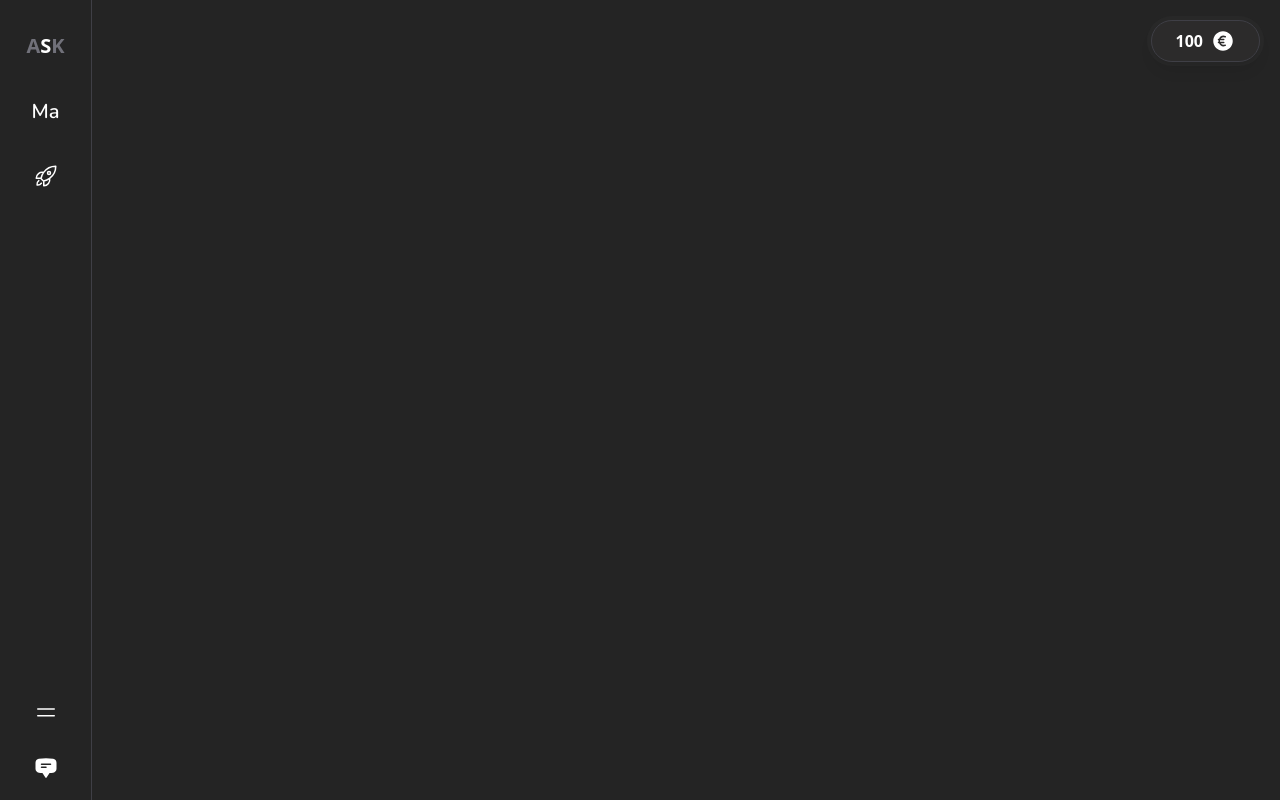
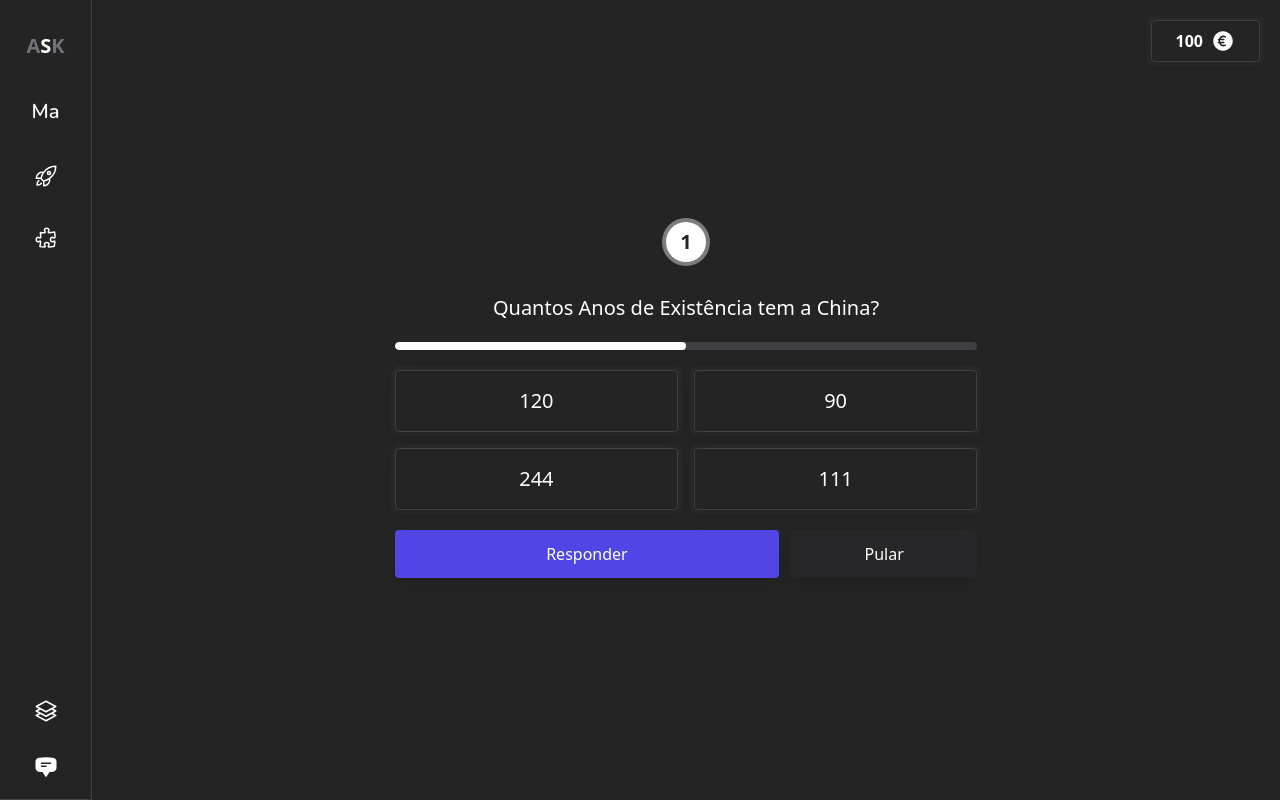
Before and after one commit to mariosalembe23/ASK, a Vue app: page / in a window 1280 px wide. Built offline with nearby package versions, Linux system fonts and the light colour scheme.

Commit message:
Terminado Layout do Projecto

```diff
--- a/src/App.vue
+++ b/src/App.vue
@@ -10,7 +10,7 @@ export default {
 </script>
 
 <template>
-  <div class="w-full h-full flex items-center">
+  <div class="w-full h-full flex retrato-tablet:flex-row flex-col items-center">
     <Navbar />
     <Main/>
   </div>
--- a/src/components/Main.vue
+++ b/src/components/Main.vue
@@ -1,8 +1,10 @@
 <template>
-  <main class="overflow-y-auto relative w-full h-screen">
+  <main
+    class="overflow-y-auto relative w-full retrato-tablet:h-screen flex retrato-tablet:m-0 mt-6 items-center justify-center"
+  >
     <header>
       <div
-        class="fixed flex justify-center ring-4 ring-[#444343] ring-opacity-15 shadow-lg border border-zinc-700 items-center gap-2 top-5 bg-[#2c2b2b] text-center rounded-full text-white  right-5  px-6 py-2 "
+        class="fixed retrato-tablet:flex hidden justify-center ring-4 ring-[#444343] ring-opacity-15 shadow-lg border border-zinc-700 items-center gap-2 top-5 bg-[#242424] text-center rounded text-white right-5 px-6 py-2"
       >
         <h5 class="font-semibold">100</h5>
         <svg
@@ -20,8 +22,62 @@
       </div>
     </header>
 
+    <div class="container_question max-w-3xl w-full p-5">
+      <header class="text-center">
+        <div
+          class="numeber_question m-auto bg-white ring-4 ring-white ring-opacity-40 w-10 h-10 rounded-full flex items-center justify-center"
+        >
+          <p class="font-bold text-xl text-[#242424]">1</p>
+        </div>
 
+        <h1 class="question pt-8 py-5 text-xl font-normal text-white">
+          Quantos Anos de Existência tem a China?
+        </h1>
+      </header>
 
+      <div class="container_options_ask retrato-tablet:w-4/5 m-auto">
+        <!-- TIME TO ANSWER A QUESTION -->
+        <div
+          class="controllerTimeResponse w-full rounded bg-zinc-700 overflow-hidden shadow-lg mb-5"
+        >
+          <div class="progress w-1/2 rounded-full h-full py-1 bg-white"></div>
+        </div>
+
+        <div
+          class="w-full grid retrato-tablet:grid-cols-2 grid-cols-2 smaller:grid-cols-1 gap-4"
+        >
+          <button
+            class="py-4 transition-all hover:ring-[#666464] hover:ring-opacity-25 hover:border-white rounded bg-[#242424] border border-zinc-700 ring-4 ring-[#444343] ring-opacity-15 shadow-lg text-white font-medium text-xl"
+          >
+            120</button
+          ><button
+            class="py-4 transition-all hover:ring-[#666464] hover:ring-opacity-25 hover:border-white rounded bg-[#242424] border border-zinc-700 ring-4 ring-[#444343] ring-opacity-15 shadow-lg text-white font-medium text-xl"
+          >
+            90</button
+          ><button
+            class="py-4 transition-all hover:ring-[#666464] hover:ring-opacity-25 hover:border-white rounded bg-[#242424] border border-zinc-700 ring-4 ring-[#444343] ring-opacity-15 shadow-lg text-white font-medium text-xl"
+          >
+            244</button
+          ><button
+            class="py-4 transition-all hover:ring-[#666464] hover:ring-opacity-25 hover:border-white rounded bg-[#242424] border border-zinc-700 ring-4 ring-[#444343] ring-opacity-15 shadow-lg text-white font-medium text-xl"
+          >
+            111
+          </button>
+        </div>
+        <div class="grid retrato-tablet:grid-cols-6 grid-cols-1 gap-3 mt-5">
+          <button
+            class="retrato-tablet:col-span-4 py-3 bg-indigo-600 text-white rounded font-medium transition-all hover:ring-4 hover:ring-indigo-700 shadow-lg ring-opacity-15"
+          >
+            Responder
+          </button>
+          <button
+            class="retrato-tablet:col-span-2 py-3 text-center font-medium rounded bg-zinc-800 shadow-lg transition-all hover:ring-4 hover:ring-zinc-800 ring-opacity-45 text-white"
+          >
+            Pular
+          </button>
+        </div>
+      </div>
+    </div>
   </main>
 </template>
 
--- a/src/components/Navbar.vue
+++ b/src/components/Navbar.vue
@@ -1,14 +1,40 @@
 <template>
-  <header class="p-5 border-r border-zinc-700 h-screen w-24">
-    <div class="w-full h-full flex flex-col justify-between">
-      <div class="container_navbar_top text-center w-full pt-3">
-        <ul class="w-full flex flex-col justify-center gap-8">
+  <header
+    class="retrato-tablet:px-5 bg-[#242424] retrato-tablet:py-5  px-3 py-4 retrato-tablet:border-r border-b w-full border-zinc-700 retrato-tablet:h-screen retrato-tablet:w-24"
+  >
+    <div
+      class="w-full h-full items-center flex retrato-tablet:flex-col flex-row justify-between"
+    >
+      <div class="container_navbar_top w-full retrato-tablet:pt-3">
+        <ul
+          class="w-full inline-flex items-center retrato-tablet:flex-col flex-row retrato-tablet:justify-center gap-3 retrato-tablet:gap-8"
+        >
+          <button
+            class="text-white transition-all hover:text-zinc-700 retrato-tablet:hidden inline-flex"
+            title="Menu"
+          >
+            <svg
+              xmlns="http://www.w3.org/2000/svg"
+              fill="none"
+              viewBox="0 0 24 24"
+              stroke-width="1.5"
+              stroke="currentColor"
+              class="w-6 h-6"
+            >
+              <path
+                stroke-linecap="round"
+                stroke-linejoin="round"
+                d="M6.429 9.75 2.25 12l4.179 2.25m0-4.5 5.571 3 5.571-3m-11.142 0L2.25 7.5 12 2.25l9.75 5.25-4.179 2.25m0 0L21.75 12l-4.179 2.25m0 0 4.179 2.25L12 21.75 2.25 16.5l4.179-2.25m11.142 0-5.571 3-5.571-3"
+              />
+            </svg>
+          </button>
+
           <li>
             <a href="#" class="text-xl font-bold text-zinc-500"
               >A<span class="text-white">S</span>K</a
             >
           </li>
-          <li>
+          <li class="retrato-tablet:inline-block hidden">
             <div
               title="Usuário"
               class="w-10 m-auto cursor-pointer text-white hover:text-[#242424] h-10 flex items-center hover:ring-4 transition-all hover: ring-white ring-opacity-30 justify-center hover:bg-white rounded-full"
@@ -16,7 +42,7 @@
               <h6 class="font-semibold font-['Nunito'] text-xl">Ma</h6>
             </div>
           </li>
-          <li>
+          <li class="retrato-tablet:inline-block hidden">
             <button
               class="text-white transition-all hover:text-zinc-700"
               title="Contribua"
@@ -37,28 +63,53 @@
               </svg>
             </button>
           </li>
+          <li class="retrato-tablet:inline-block hidden">
+            <button
+              class="text-white transition-all hover:text-zinc-700"
+              title="Guia"
+            >
+              <svg
+                xmlns="http://www.w3.org/2000/svg"
+                fill="none"
+                viewBox="0 0 24 24"
+                stroke-width="1.5"
+                stroke="currentColor"
+                class="w-6 h-6"
+              >
+                <path
+                  stroke-linecap="round"
+                  stroke-linejoin="round"
+                  d="M14.25 6.087c0-.355.186-.676.401-.959.221-.29.349-.634.349-1.003 0-1.036-1.007-1.875-2.25-1.875s-2.25.84-2.25 1.875c0 .369.128.713.349 1.003.215.283.401.604.401.959v0a.64.64 0 0 1-.657.643 48.39 48.39 0 0 1-4.163-.3c.186 1.613.293 3.25.315 4.907a.656.656 0 0 1-.658.663v0c-.355 0-.676-.186-.959-.401a1.647 1.647 0 0 0-1.003-.349c-1.036 0-1.875 1.007-1.875 2.25s.84 2.25 1.875 2.25c.369 0 .713-.128 1.003-.349.283-.215.604-.401.959-.401v0c.31 0 .555.26.532.57a48.039 48.039 0 0 1-.642 5.056c1.518.19 3.058.309 4.616.354a.64.64 0 0 0 .657-.643v0c0-.355-.186-.676-.401-.959a1.647 1.647 0 0 1-.349-1.003c0-1.035 1.008-1.875 2.25-1.875 1.243 0 2.25.84 2.25 1.875 0 .369-.128.713-.349 1.003-.215.283-.4.604-.4.959v0c0 .333.277.599.61.58a48.1 48.1 0 0 0 5.427-.63 48.05 48.05 0 0 0 .582-4.717.532.532 0 0 0-.533-.57v0c-.355 0-.676.186-.959.401-.29.221-.634.349-1.003.349-1.035 0-1.875-1.007-1.875-2.25s.84-2.25 1.875-2.25c.37 0 .713.128 1.003.349.283.215.604.401.96.401v0a.656.656 0 0 0 .658-.663 48.422 48.422 0 0 0-.37-5.36c-1.886.342-3.81.574-5.766.689a.578.578 0 0 1-.61-.58v0Z"
+                />
+              </svg>
+            </button>
+          </li>
         </ul>
       </div>
-      <div class="container_navbar_end flex flex-col gap-8 items-center">
+      <div
+        class="container_navbar_end flex retrato-tablet:flex-col flex-row gap-8 items-center"
+      >
         <button
-          class="text-white transition-all hover:text-zinc-700"
+          class="text-white transition-all hover:text-zinc-700 retrato-tablet:inline-flex hidden"
           title="Menu"
         >
           <svg
             xmlns="http://www.w3.org/2000/svg"
+            fill="none"
             viewBox="0 0 24 24"
-            fill="currentColor"
+            stroke-width="1.5"
+            stroke="currentColor"
             class="w-6 h-6"
           >
             <path
-              fill-rule="evenodd"
-              d="M3 9a.75.75 0 0 1 .75-.75h16.5a.75.75 0 0 1 0 1.5H3.75A.75.75 0 0 1 3 9Zm0 6.75a.75.75 0 0 1 .75-.75h16.5a.75.75 0 0 1 0 1.5H3.75a.75.75 0 0 1-.75-.75Z"
-              clip-rule="evenodd"
+              stroke-linecap="round"
+              stroke-linejoin="round"
+              d="M6.429 9.75 2.25 12l4.179 2.25m0-4.5 5.571 3 5.571-3m-11.142 0L2.25 7.5 12 2.25l9.75 5.25-4.179 2.25m0 0L21.75 12l-4.179 2.25m0 0 4.179 2.25L12 21.75 2.25 16.5l4.179-2.25m11.142 0-5.571 3-5.571-3"
             />
           </svg>
         </button>
         <button
-          class="text-white transition-all hover:text-zinc-700"
+          class="text-white transition-all hover:text-zinc-700 retrato-tablet:inline-block hidden"
           title="Conversar"
         >
           <svg
@@ -74,6 +125,23 @@
             />
           </svg>
         </button>
+        <div
+          class="retrato-tablet:hidden flex justify-center ring-opacity-15 items-center gap-2 bg-[#242424] text-center text-white"
+        >
+          <h5 class="font-semibold">100</h5>
+          <svg
+            xmlns="http://www.w3.org/2000/svg"
+            viewBox="0 0 24 24"
+            fill="currentColor"
+            class="w-5 h-5"
+          >
+            <path
+              fill-rule="evenodd"
+              d="M12 2.25c-5.385 0-9.75 4.365-9.75 9.75s4.365 9.75 9.75 9.75 9.75-4.365 9.75-9.75S17.385 2.25 12 2.25Zm-1.902 7.098a3.75 3.75 0 0 1 3.903-.884.75.75 0 1 0 .498-1.415A5.25 5.25 0 0 0 8.005 9.75H7.5a.75.75 0 0 0 0 1.5h.054a5.281 5.281 0 0 0 0 1.5H7.5a.75.75 0 0 0 0 1.5h.505a5.25 5.25 0 0 0 6.494 2.701.75.75 0 1 0-.498-1.415 3.75 3.75 0 0 1-4.252-1.286h3.001a.75.75 0 0 0 0-1.5H9.075a3.77 3.77 0 0 1 0-1.5h3.675a.75.75 0 0 0 0-1.5h-3c.105-.14.221-.274.348-.402Z"
+              clip-rule="evenodd"
+            />
+          </svg>
+        </div>
       </div>
     </div>
   </header>
--- a/tailwind.config.js
+++ b/tailwind.config.js
@@ -5,6 +5,24 @@ export default {
     "./src/**/*.{vue,js,ts,jsx,tsx}",
   ],
   theme: {
+    screens: {
+      "smaller": {"max": "320px"},
+      "small": { "max": "599px" },
+      // @media screen (max-width: 599px) { @content }
+
+      "retrato-tablet": "600px",
+      // @media screen (min-width: 600px) { @content }
+
+      "paisagem-tablet" : "900px",
+      // @media screen (min-width: 900px) { @content }
+
+      "desktop": "1200px",
+      // @media screen (min-width: 1200px) { @content }
+
+      "large": "1800px",
+      // @media screen (min-width: 1800px) { @content }
+
+    },
     extend: {},
   },
   plugins: [],
```
